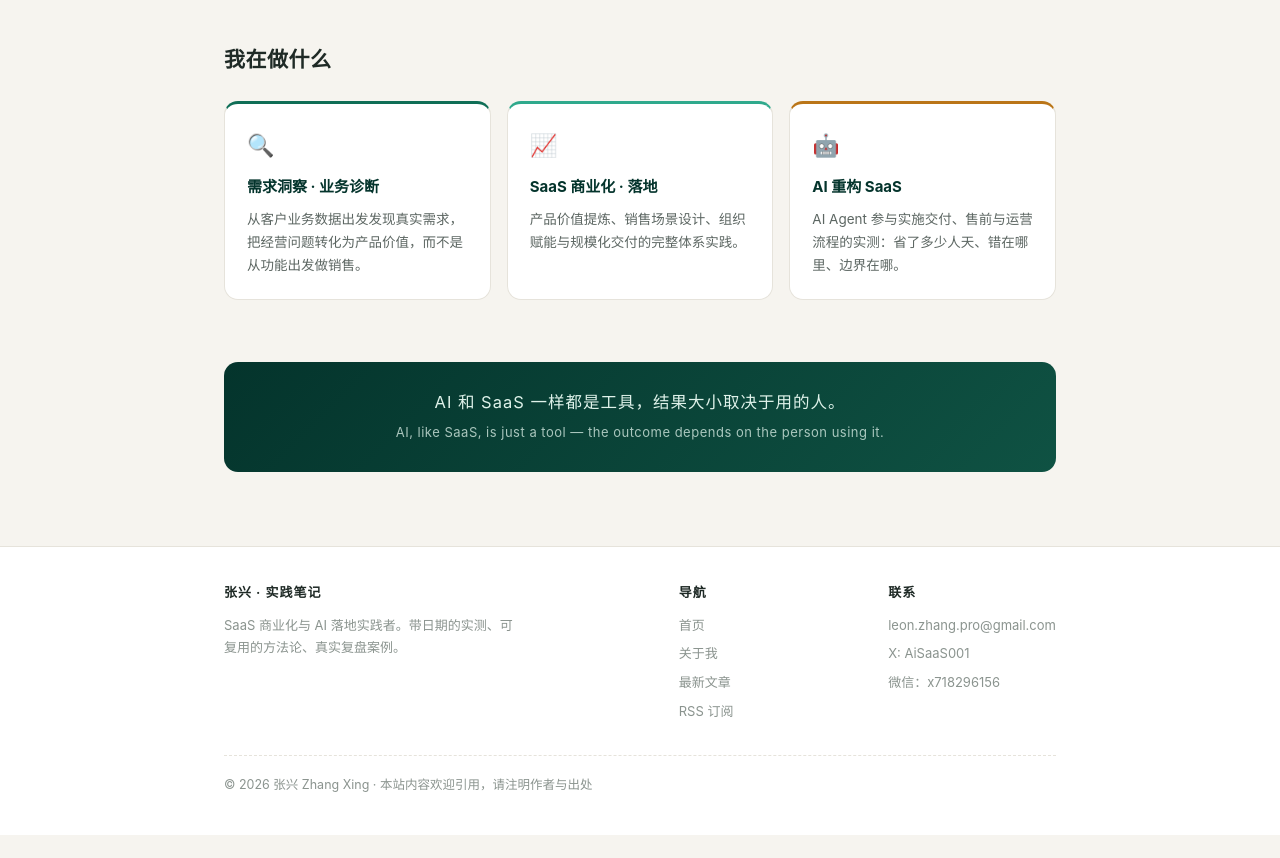
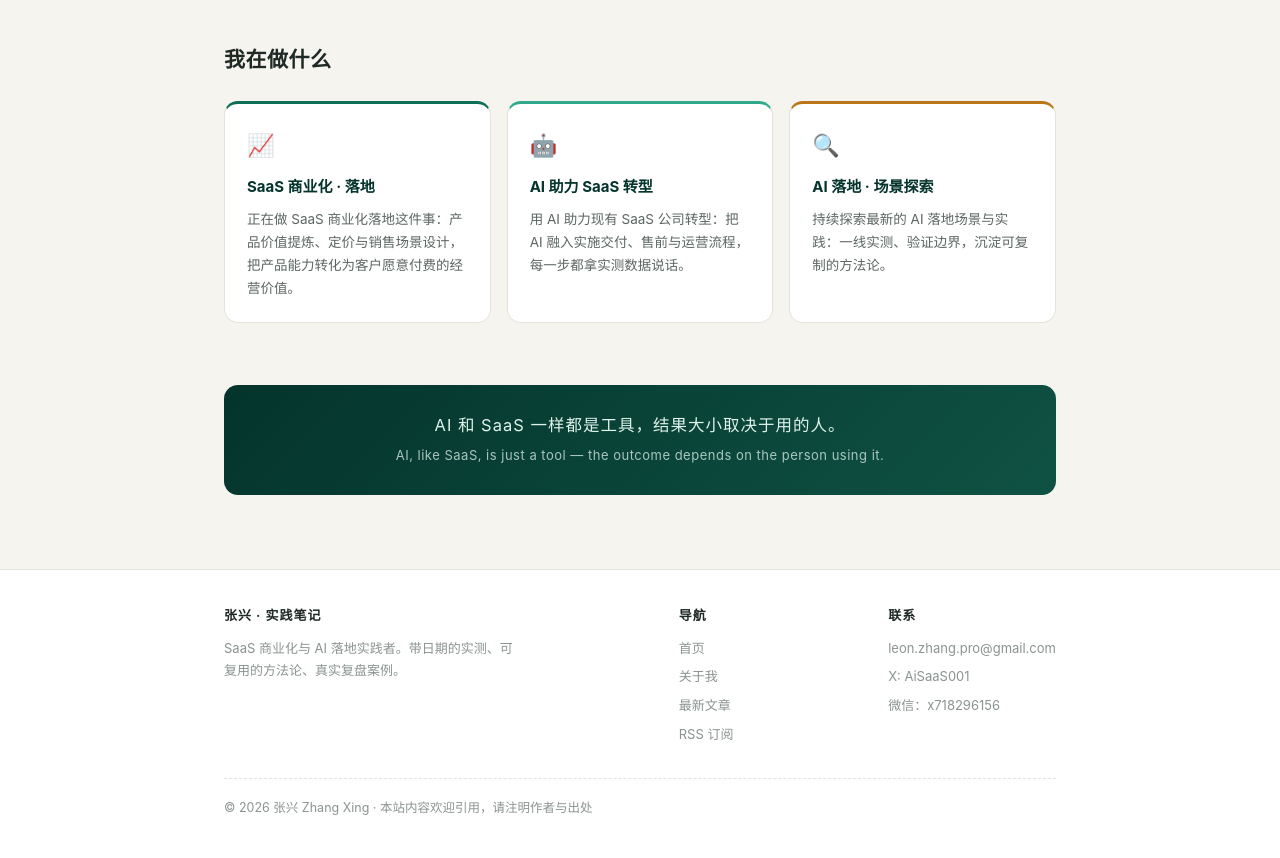
Before and after one commit to 718296156-afk/zhangxing-notes, a plain HTML site: page index.html in a window 1280 px wide. Shown: the part 960-1818 px from the top of the page. Before the commit the page ends 1795 px from the top, so only its background shows below. Drawn offline with Linux system fonts and the light colour scheme.

Commit message:
update: rewrite 'what I do' cards (SaaS commercialization / AI transformation / AI practice)

```diff
--- a/index.html
+++ b/index.html
@@ -200,9 +200,9 @@ footer { border-top:1px solid var(--line); margin-top:30px; padding:34px 0 40px;
   <div class="wrap">
     <div class="section-head"><h2>我在做什么</h2></div>
     <div class="cols">
-      <div class="card"><div class="ico">🔍</div><h3>需求洞察 · 业务诊断</h3><p>从客户业务数据出发发现真实需求，把经营问题转化为产品价值，而不是从功能出发做销售。</p></div>
-      <div class="card" style="border-top-color:#2FA98C"><div class="ico">📈</div><h3>SaaS 商业化 · 落地</h3><p>产品价值提炼、销售场景设计、组织赋能与规模化交付的完整体系实践。</p></div>
-      <div class="card" style="border-top-color:#BA7517"><div class="ico">🤖</div><h3>AI 重构 SaaS</h3><p>AI Agent 参与实施交付、售前与运营流程的实测：省了多少人天、错在哪里、边界在哪。</p></div>
+      <div class="card"><div class="ico">📈</div><h3>SaaS 商业化 · 落地</h3><p>正在做 SaaS 商业化落地这件事：产品价值提炼、定价与销售场景设计，把产品能力转化为客户愿意付费的经营价值。</p></div>
+      <div class="card" style="border-top-color:#2FA98C"><div class="ico">🤖</div><h3>AI 助力 SaaS 转型</h3><p>用 AI 助力现有 SaaS 公司转型：把 AI 融入实施交付、售前与运营流程，每一步都拿实测数据说话。</p></div>
+      <div class="card" style="border-top-color:#BA7517"><div class="ico">🔍</div><h3>AI 落地 · 场景探索</h3><p>持续探索最新的 AI 落地场景与实践：一线实测、验证边界，沉淀可复制的方法论。</p></div>
     </div>
   </div>
 </div>
```
